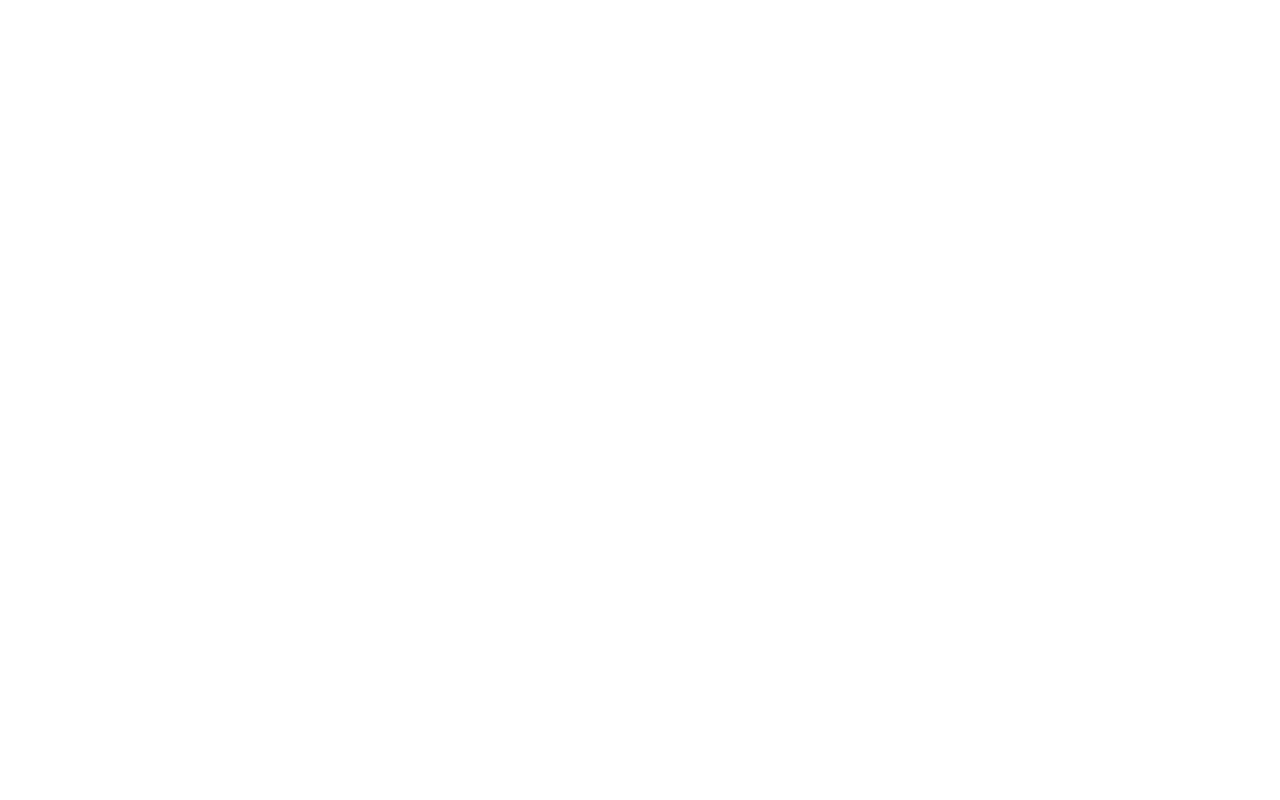
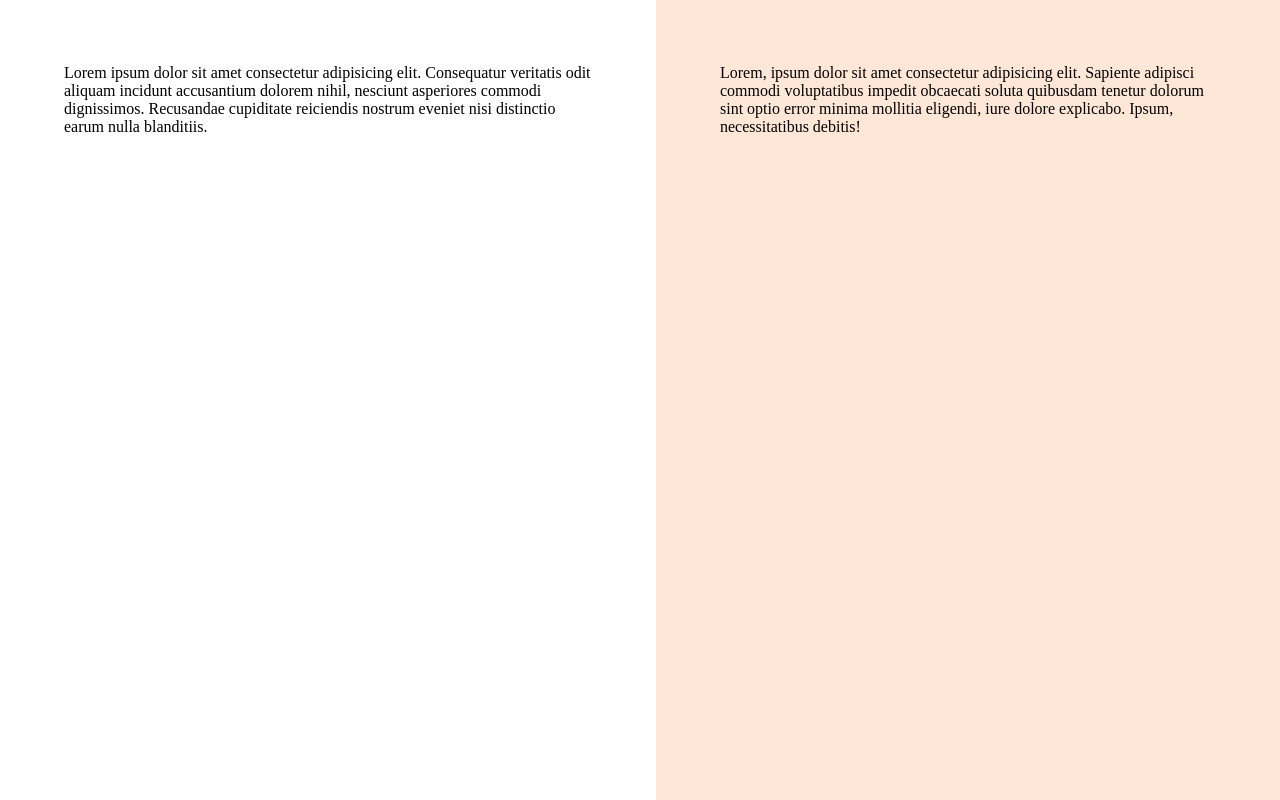
Before and after one commit to Br4yon/rocketseat-mba-full-stack, a plain HTML site: page src/pages/formulario-de-matricula/index.html in a window 1280 px wide. Drawn offline with Linux system fonts and the light colour scheme.

Commit message:
layout css

```diff
--- a/src/assets/formulario-de-matricula/css/global.css
+++ b/src/assets/formulario-de-matricula/css/global.css
@@ -21,3 +21,7 @@
   --stroke-highlight: #F3541C;
   --semantic-error: #DC2626;
 }
+
+body{
+  overflow: hidden;
+}
--- a/src/assets/formulario-de-matricula/css/index.css
+++ b/src/assets/formulario-de-matricula/css/index.css
@@ -1 +1,2 @@
 @import url(global.css);
+@import url(layout.css);
--- /dev/null
+++ b/src/assets/formulario-de-matricula/css/layout.css
@@ -0,0 +1,26 @@
+#app{
+  display: grid;
+  grid-template-columns: 51.25% 48.75%;
+
+  height: 100vh;
+  overflow: hidden;
+}
+
+main{
+  overflow: auto;
+  padding: 4rem;
+
+  & .main-container{
+    max-width: 33rem;
+    margin-left: auto;
+  }
+}
+
+aside{
+  background-color: var(--surface-secondary);
+  padding: 4rem;
+
+  & .aside-container{
+    max-width: 31rem;
+  }
+}
--- a/src/pages/formulario-de-matricula/index.html
+++ b/src/pages/formulario-de-matricula/index.html
@@ -13,6 +13,16 @@
   <link href="https://fonts.googleapis.com/css2?family=Poppins:ital,wght@0,100;0,200;0,300;0,400;0,500;0,600;0,700;0,800;0,900;1,100;1,200;1,300;1,400;1,500;1,600;1,700;1,800;1,900&display=swap" rel="stylesheet">
 </head>
 <body>
+  <div id="app">
+    <main>
+      <div class="main-container">Lorem ipsum dolor sit amet consectetur adipisicing elit. Consequatur veritatis odit aliquam incidunt accusantium dolorem nihil, nesciunt asperiores commodi dignissimos. Recusandae cupiditate reiciendis nostrum eveniet nisi distinctio earum nulla blanditiis.</div>
+    </main>
+
+    <aside>
+      <div class="aside-container">Lorem, ipsum dolor sit amet consectetur adipisicing elit. Sapiente adipisci commodi voluptatibus impedit obcaecati soluta quibusdam tenetur dolorum sint optio error minima mollitia eligendi, iure dolore explicabo. Ipsum, necessitatibus debitis!</div>
+    </aside>
+  </div>
+
 
 </body>
 </html>
```
